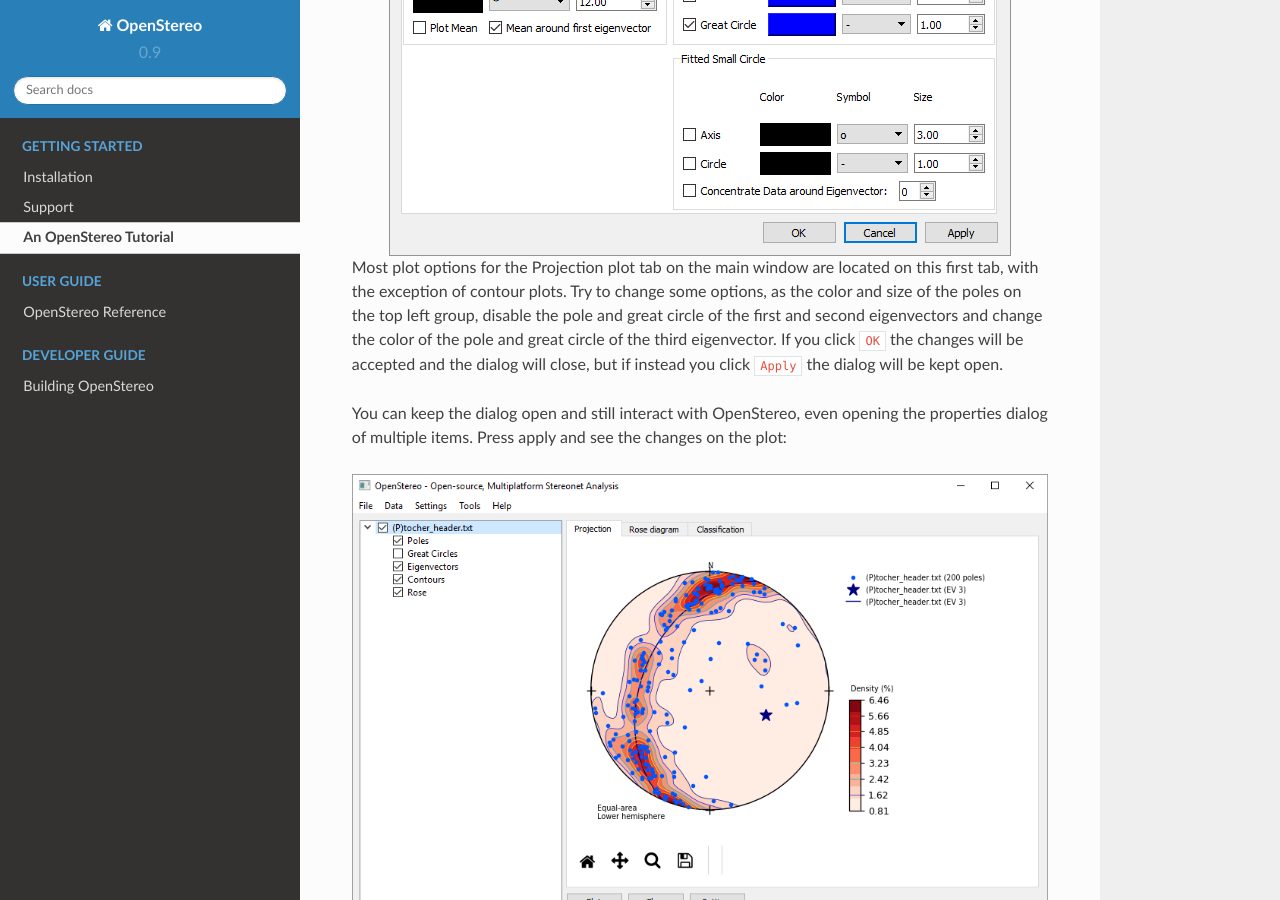
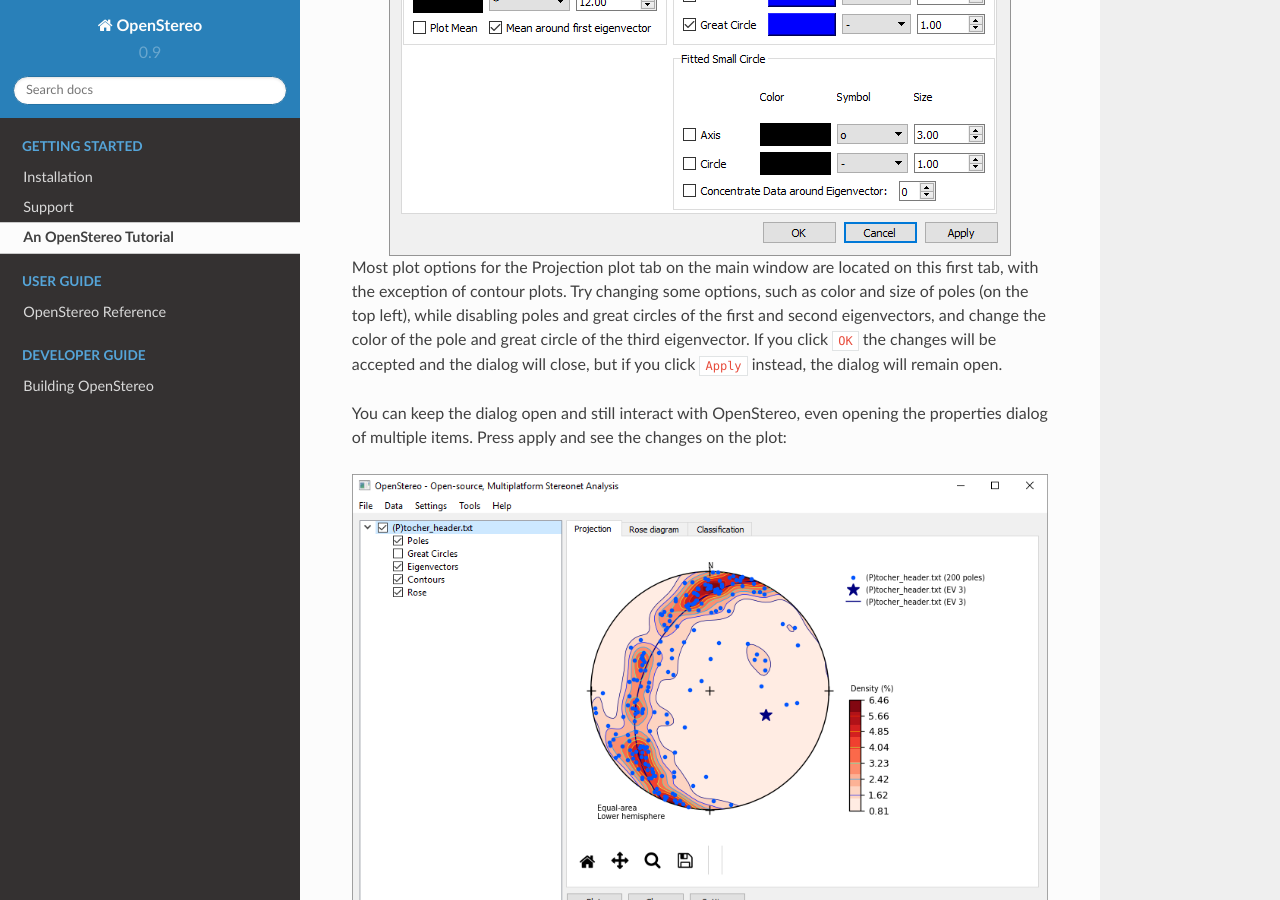
Before and after one commit to spamlab-iee/os, a Sphinx documentation site: the page built from docs/tutorial.rst, in a window 1280 px wide and 900 px high, scrolled down 4115 px. Built offline with Sphinx 7.4.7 and the Read the Docs theme 2.0.0, drawn with Linux system fonts in a browser that asks for light colours.

Commit message:
changing tutorial for plot options instructions
suggested by Augusto Pellegrino, thanks

```diff
--- a/docs/tutorial.rst
+++ b/docs/tutorial.rst
@@ -66,12 +66,13 @@
     :align:   center
 
 Most plot options for the Projection plot tab on the main window are located on
-this first tab, with the exception of contour plots. Try to change some
-options, as the color and size of the poles on the top left group, disable
-the pole and great circle of the first and second eigenvectors and change the
-color of the pole and great circle of the third eigenvector. If you
-click ``OK`` the changes will be accepted and the dialog will close, but if
-instead you click ``Apply`` the dialog  will be kept open.
+this first tab, with the exception of contour plots. Try changing some options,
+such as color and size of poles (on the top left), while disabling poles and
+great circles of the first and second eigenvectors, and change the color of the
+pole and great circle of the third eigenvector. If you click ``OK`` the changes
+will be accepted and the dialog will close, but if you click ``Apply`` instead,
+the dialog will remain open.
+
 
 You can keep the dialog open and still interact with OpenStereo, even opening
 the properties dialog  of multiple items. Press apply and see the changes on
```
